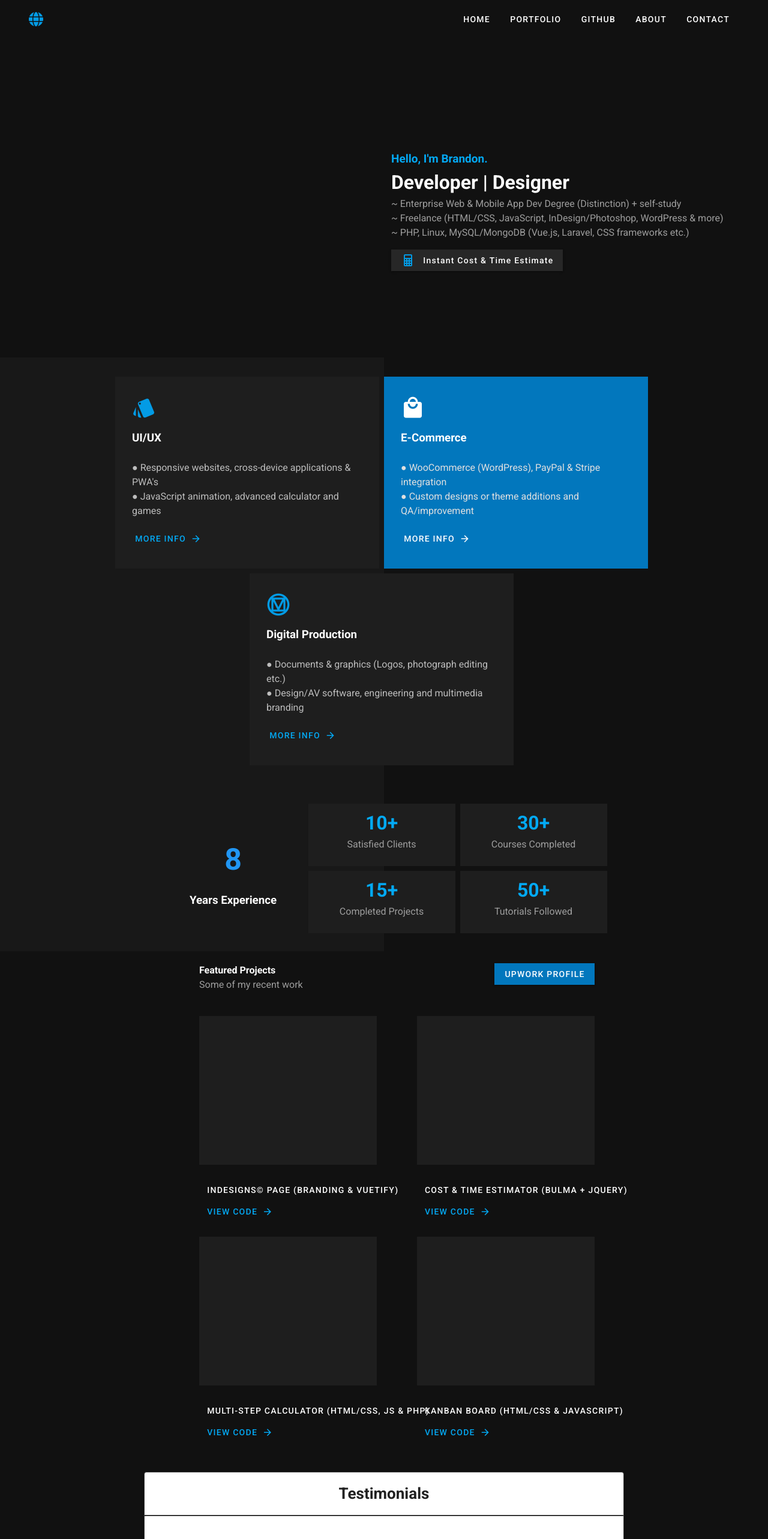
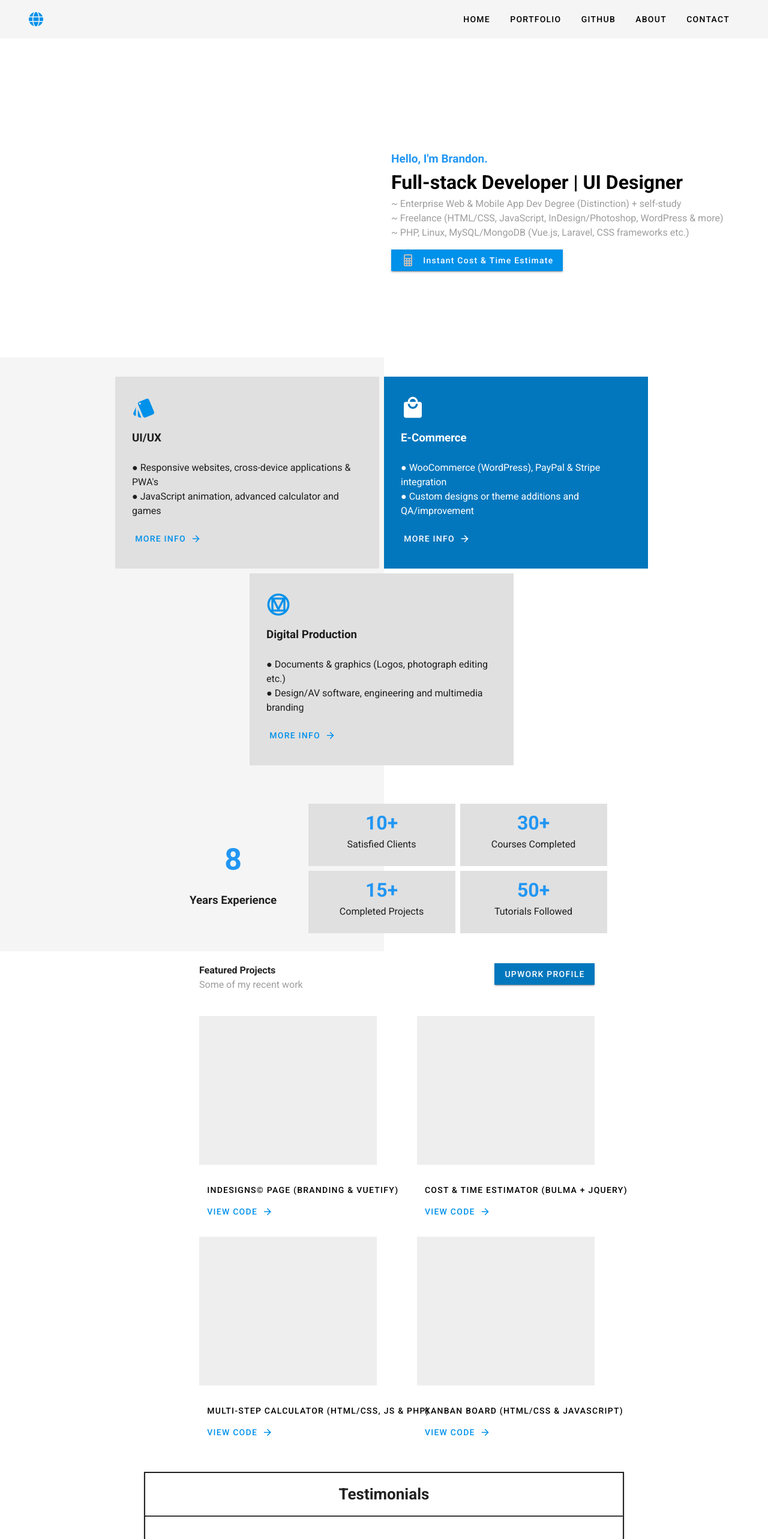
Before and after one commit to BrandonWingerAir/project-portfolio-vuetify-js, a Vue app: page / in a window 1280 px wide. Shown: the top 2566 px of the page at 60% size. Built offline with nearby package versions, Linux system fonts and the light colour scheme.

Commit message:
update to light theme colors, hero section title and npm packages

```diff
--- a/src/components/AboutSection.vue
+++ b/src/components/AboutSection.vue
@@ -5,16 +5,16 @@
             <v-row>
               <v-col cols="12">
                 <div class="block-section bg-color-1">
-                  <v-icon color="#039be5" x-large class="ml-3">
+                  <v-icon color="#0091ea" x-large class="ml-3">
                     mdi-palette-swatch
                   </v-icon>
-                  <h3 class="white--text ml-3 mt-4">UI/UX</h3>
-                  <p class="grey--text text--lighten-1 ml-3 mt-6">
+                  <h3 class="ml-3 mt-4">UI/UX</h3>
+                  <p class="text--lighten-1 ml-3 mt-6">
                     ● Responsive websites, cross-device applications & PWA's
                     <br>
                     ● JavaScript animation, advanced calculator and games
                   </p>
-                  <v-btn color="#03a9f4" dark text @click="scroll('projects-scroll')">
+                  <v-btn color="#0091ea" dark text @click="scroll('projects-scroll')">
                     more info
                     <v-icon right>mdi-arrow-right</v-icon>
                   </v-btn>
@@ -25,7 +25,7 @@
                     mdi-shopping
                   </v-icon>
                   <h3 class="white--text ml-3 mt-4">E-Commerce</h3>
-                  <p class="grey--text text--lighten-2 ml-3 mt-6">
+                  <p class="white--text text--lighten-2 ml-3 mt-6">
                     ● WooCommerce (WordPress), PayPal & Stripe integration
                     <br>
                     ● Custom designs or theme additions and QA/improvement
@@ -37,16 +37,16 @@
                 </div>
 
                 <div class="block-section bg-color-1" id="about-scroll">
-                  <v-icon color="#039be5" x-large class="ml-3">
+                  <v-icon color="#0091ea" x-large class="ml-3">
                     mdi-material-design
                   </v-icon>
-                  <h3 class="white--text ml-3 mt-4">Digital Production</h3>
-                  <p class="grey--text text--lighten-1 ml-3 mt-6">
+                  <h3 class="ml-3 mt-4">Digital Production</h3>
+                  <p class="text--lighten-1 ml-3 mt-6">
                     ● Documents & graphics (Logos, photograph editing etc.)
                     <br>
                     ● Design/AV software, engineering and multimedia branding
                   </p>
-                  <v-btn color="#03a9f4" dark text @click="scroll('projects-scroll')">
+                  <v-btn color="#0091ea" dark text @click="scroll('projects-scroll')">
                     more info
                     <v-icon right>mdi-arrow-right</v-icon>
                   </v-btn>
@@ -58,22 +58,22 @@
                   <h1 class="blue--text text-darken-4 mt-4 number">
                     8
                   </h1>
-                  <h3 class="white--text mt-4">Years Experience</h3>
+                  <h3 class="mt-4">Years Experience</h3>
                 </div>
 
                 <div class="block-section-2 right-margin">
                   <v-row>
                     <v-col cols="12" class="block-section-col">
                       <div class="block-section-2 block-margin block-padding bg-color-1">
-                        <h1 class="light-blue--text">10+</h1>
-                        <p class="grey--text">Satisfied Clients</p>
+                        <h1 class="blue--text">10+</h1>
+                        <p>Satisfied Clients</p>
                       </div>
                     </v-col>
 
                     <v-col cols="12" class="block-section-col">
                       <div class="block-section-2 sm-margin block-padding bg-color-1">
-                        <h1 class="light-blue--text">15+</h1>
-                        <p class="grey--text">Completed Projects</p>
+                        <h1 class="blue--text">15+</h1>
+                        <p>Completed Projects</p>
                       </div>
                     </v-col>
                   </v-row>
@@ -83,15 +83,15 @@
                   <v-row>
                     <v-col cols="12" class="block-section-col">
                       <div class="block-section-2 block-margin block-padding bg-color-1">
-                        <h1 class="light-blue--text">30+</h1>
-                        <p class="grey--text">Courses Completed</p>
+                        <h1 class="blue--text">30+</h1>
+                        <p>Courses Completed</p>
                       </div>
                     </v-col>
 
                     <v-col cols="12" class="block-section-col">
                       <div class="block-section-2 block-padding bg-color-1">
-                        <h1 class="light-blue--text">50+</h1>
-                        <p class="grey--text" id="projects-scroll">Tutorials Followed</p>
+                        <h1 class="blue--text">50+</h1>
+                        <p id="projects-scroll">Tutorials Followed</p>
                       </div>
                     </v-col>
                   </v-row>
@@ -125,10 +125,10 @@
 
   background: linear-gradient(
     to right,
-    #181818,
-    #181818 50%,
-    #111111 50%,
-    #111111 50%
+    #f5f5f5,
+    #f5f5f5 50%,
+    #fff 50%,
+    #fff 50%
   );
 
   text-align: center;
@@ -145,7 +145,7 @@
 }
 
 .bg-color-1 {
-  background-color: #1e1e1e;
+  background-color: #e0e0e0;
 }
 
 .bg-color-2 {
--- a/src/components/HeroSection.vue
+++ b/src/components/HeroSection.vue
@@ -4,8 +4,8 @@
             <v-img src="computer-tablet-and-smartphone.png" class="hero-img" max-height="500" contain></v-img>
         </v-col>
         <v-col sm="6" class="hero-block">
-            <h5 class="light-blue--text text-darken-3 intro-text">Hello, I'm Brandon.</h5>
-            <h1 class="white--text">Developer | Designer</h1>
+            <h5 class="blue--text text-darken-3 intro-text">Hello, I'm Brandon.</h5>
+            <h1 class="black--text">Full-stack Developer | UI Designer</h1>
             <p class="grey--text">
                 ~ Enterprise Web & Mobile App Dev Degree (Distinction) + self-study
                 <br>
@@ -13,8 +13,8 @@
                 <br>
                 ~ PHP, Linux, MySQL/MongoDB (Vue.js, Laravel, CSS frameworks etc.)
             </p>
-            <v-btn tile color="a7121d" class="text-capitalize" dark href="https://brandonwinger-air.com/web-project-calculator/" target="_blank">
-                <v-icon color="#039be5" class="mr-3">
+            <v-btn tile color="#0091ea" class="text-capitalize" dark href="https://brandonwinger-air.com/web-project-calculator/" target="_blank">
+                <v-icon color="#bdbdbd" class="mr-3">
                     mdi-calculator
                 </v-icon>
                 Instant Cost & Time Estimate
--- a/src/components/ProjectSection.vue
+++ b/src/components/ProjectSection.vue
@@ -1,7 +1,7 @@
 <template>
     <v-row>
         <v-col md="3" offset-md="3" offset-sm="1" order-md="1" order-sm="1" order="1">
-            <h4 class="white--text">Featured Projects</h4>
+            <h4>Featured Projects</h4>
             <p class="grey--text">Some of my recent work</p>
         </v-col>
 
@@ -11,24 +11,24 @@
 
         <!-- Project 1 Image-->
         <v-col md="3" offset-md="3" sm="10" offset-sm="1" order-md="3" order-sm="3" order="3">
-            <v-card href="https://www.indesigns.space/" target="_blank" class="px-6 py-12" outlined tile color="#1e1e1e">
+            <v-card href="https://www.indesigns.space/" target="_blank" class="px-6 py-12" outlined tile color="#eeeeee">
                 <v-img src="indesigns-interior-decor.png" class="project-img" contain></v-img>
             </v-card>
         </v-col>
 
         <!-- Project 3 Image-->
         <v-col md="3" offset-md="3" sm="10" offset-sm="1" order-md="7" order-sm="7" order="7">
-            <v-card href="https://brandonwingerair.github.io/matrix-multi-calculator-js/" target="_blank" class="px-6 py-12" outlined tile color="#1e1e1e">
+            <v-card href="https://brandonwingerair.github.io/matrix-multi-calculator-js/" target="_blank" class="px-6 py-12" outlined tile color="#eeeeee">
                 <v-img src="combined-rating-calculator.png" class="project-img" contain></v-img>
             </v-card>
         </v-col>
 
         <!-- Project 1 Info-->
         <v-col md="3" offset-md="3" sm="10" offset-sm="1" order-md="5" order-sm="4" order="4">
-            <v-btn color="white" dark text class="px-3 mr-1" href="https://www.indesigns.space/" target="_blank">
+            <v-btn color="black" dark text class="px-3 mr-1" href="https://www.indesigns.space/" target="_blank">
                 inDesigns© Page (Branding & Vuetify)
             </v-btn>
-            <v-btn color="#03a9f4" dark text class="px-3" href="https://github.com/BrandonWingerAir/interior-decor-vuetify-js" target="_blank">
+            <v-btn color="#0091ea" dark text class="px-3" href="https://github.com/BrandonWingerAir/interior-decor-vuetify-js" target="_blank">
                 View Code
                 <v-icon right>mdi-arrow-right</v-icon>
             </v-btn>
@@ -36,10 +36,10 @@
 
         <!-- Project 3 Info-->
         <v-col md="3" offset-md="3" sm="10" offset-sm="1" order-md="9" order-sm="8" order="8">
-            <v-btn color="white" dark text class="px-3 mr-1" href="https://brandonwingerair.github.io/matrix-multi-calculator-js/ " target="_blank">
+            <v-btn color="black" dark text class="px-3 mr-1" href="https://brandonwingerair.github.io/matrix-multi-calculator-js/ " target="_blank">
                 Multi-step Calculator (HTML/CSS, JS & PHP)
             </v-btn>
-            <v-btn color="#03a9f4" dark text class="px-3" href="https://github.com/BrandonWingerAir/matrix-multi-calculator-js" target="_blank">
+            <v-btn color="#0091ea" dark text class="px-3" href="https://github.com/BrandonWingerAir/matrix-multi-calculator-js" target="_blank">
                 View Code
                 <v-icon right>mdi-arrow-right</v-icon>
             </v-btn>
@@ -47,24 +47,24 @@
 
         <!-- Project 2 Image-->
         <v-col md="3" sm="10" offset-sm="1" order-md="4" order-sm="5" order="5" class="mr-offset">
-            <v-card href="https://brandonwinger-air.com/web-project-calculator/" target="_blank" class="px-6 py-12" outlined tile color="#1e1e1e">
+            <v-card href="https://brandonwinger-air.com/web-project-calculator/" target="_blank" class="px-6 py-12" outlined tile color="#eeeeee">
                 <v-img src="client-cost-estimator.png" class="project-img" contain></v-img>
             </v-card>
         </v-col>
 
         <!-- Project 4 Image-->
         <v-col md="3" sm="10" offset-sm="1" order-md="8" order-sm="9" order="9" class="mr-offset">
-            <v-card href="https://brandonwingerair.github.io/kanban-board-app-js/" target="_blank" class="px-6 py-12" outlined tile color="#1e1e1e">
+            <v-card href="https://brandonwingerair.github.io/kanban-board-app-js/" target="_blank" class="px-6 py-12" outlined tile color="#eeeeee">
                 <v-img src="kanban-web-app-js.png" class="project-img" contain></v-img>
             </v-card>
         </v-col>
 
         <!-- Project 2 Info-->
         <v-col md="3" sm="10" offset-sm="1" order-md="6" order-sm="6" order="6" class="mr-offset">
-            <v-btn color="white" dark text class="px-3 mr-1" href="https://brandonwinger-air.com/web-project-calculator/" target="_blank">
+            <v-btn color="black" dark text class="px-3 mr-1" href="https://brandonwinger-air.com/web-project-calculator/" target="_blank">
                 Cost & Time Estimator (Bulma + jQuery)
             </v-btn>
-            <v-btn color="#03a9f4" dark text class="px-3" href="https://github.com/BrandonWingerAir/web-project-cost-estimator" target="_blank">
+            <v-btn color="#0091ea" dark text class="px-3" href="https://github.com/BrandonWingerAir/web-project-cost-estimator" target="_blank">
                 View Code
                 <v-icon right>mdi-arrow-right</v-icon>
             </v-btn>
@@ -72,10 +72,10 @@
 
         <!-- Project 4 Info-->
         <v-col md="3" sm="10" offset-sm="1" order-md="10" order-sm="10" order="10" class="mr-offset">
-            <v-btn color="white" dark text class="px-3 mr-1" href="https://brandonwingerair.github.io/kanban-board-app-js/" target="_blank">
+            <v-btn color="black" dark text class="px-3 mr-1" href="https://brandonwingerair.github.io/kanban-board-app-js/" target="_blank">
                 Kanban Board (HTML/CSS & JavaScript)
             </v-btn>
-            <v-btn color="#03a9f4" dark text class="px-3" href="https://github.com/BrandonWingerAir/kanban-board-app-js" target="_blank">
+            <v-btn color="#0091ea" dark text class="px-3" href="https://github.com/BrandonWingerAir/kanban-board-app-js" target="_blank">
                 View Code
                 <v-icon right>mdi-arrow-right</v-icon>
             </v-btn>
--- a/src/components/NavbarSection.vue
+++ b/src/components/site/HeaderSection.vue
@@ -1,22 +1,22 @@
 <template>
-    <v-app-bar app color="#111111" dark flat class="px-8" max-width="100vw">
+    <v-app-bar app dark flat class="grey lighten-4 px-8" max-width="100vw">
         <v-btn icon @click="scroll('home')">
-            <v-icon color="#039be5">fa-solid fa-globe</v-icon>
+            <v-icon color="#0091ea">fa-solid fa-globe</v-icon>
         </v-btn>
         <v-spacer></v-spacer>
-        <v-btn text @click="scroll('home')" class="xs-hide">
+        <v-btn text @click="scroll('home')" class="xs-hide black--text">
             Home
         </v-btn>
-        <v-btn text @click="scroll('projects-scroll')" class="pl-0 pr-2 px-sm-2 px-md-4">
+        <v-btn text @click="scroll('projects-scroll')" class="pl-0 pr-2 px-sm-2 px-md-4 black--text">
             Portfolio
         </v-btn>
-        <v-btn text href="https://github.com/BrandonWingerAir" target="_blank" class="px-0 px-sm-2 px-md-4">
+        <v-btn text href="https://github.com/BrandonWingerAir" target="_blank" class="px-0 px-sm-2 px-md-4 black--text">
             Github
         </v-btn>
-        <v-btn text @click="scroll('about-scroll')" class="pl-0 pr-2 px-sm-2 px-md-4">
+        <v-btn text @click="scroll('about-scroll')" class="pl-0 pr-2 px-sm-2 px-md-4 black--text">
             About
         </v-btn>
-        <v-btn text @click="scroll('contact')" class="px-0 px-sm-2 px-md-4">
+        <v-btn text @click="scroll('contact')" class="px-0 px-sm-2 px-md-4 black--text">
             Contact
         </v-btn>
     </v-app-bar>
--- a/src/plugins/vuetify.js
+++ b/src/plugins/vuetify.js
@@ -12,8 +12,14 @@ export default new Vuetify({
     },
     theme: {
         themes: {
+            light: {
+                background: '#fff',
+                solid: '#f5f5f5',
+                primary: '#0091ea'
+            },
             dark: {
-                background: '#111111'
+                background: '#111111',
+                primary: '#039be5'
             }
         }
     }
--- a/src/views/HomePage.vue
+++ b/src/views/HomePage.vue
@@ -1,6 +1,6 @@
 <template>
-  <v-app id="home" :style="{ background: $vuetify.theme.themes.dark.background }">
-    <NavbarSection/>
+  <v-app id="home" :style="{ background: $vuetify.theme.themes.light.background }">
+    <HeaderSection/>
 
     <v-container fluid>
       <HeroSection/>
@@ -15,19 +15,19 @@
 </template>
 
 <script>
-  import NavbarSection from '../components/NavbarSection'
+  import HeaderSection from '../components/site/HeaderSection'
   import HeroSection from '../components/HeroSection'
   import AboutSection from '../components/AboutSection'
   import ProjectSection from '../components/ProjectSection'
   import TestimonialSection from '../components/TestimonialSection'
   import ContactSection from '../components/ContactSection'
-  import FooterSection from '../components/FooterSection'
+  import FooterSection from '../components/site/FooterSection'
 
   export default {
     name: 'HomePage',
 
     components: {
-      NavbarSection,
+      HeaderSection,
       HeroSection,
       AboutSection,
       ProjectSection,
```
Also changed, not shown: src/components/ContactSection.vue (+20 -20 lines), src/components/TestimonialSection.vue (+9 -8 lines), src/components/site/FooterSection.vue (renamed from src/components/FooterSection.vue, +5 -5 lines), 1 other file (tests, documents, lock files or other folders).
